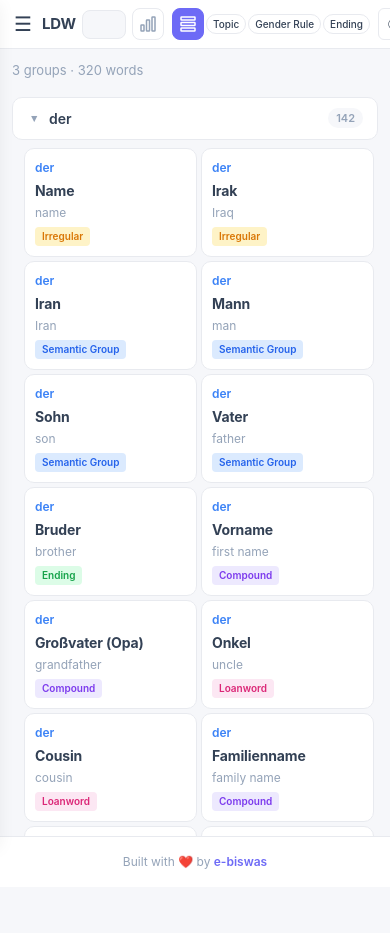
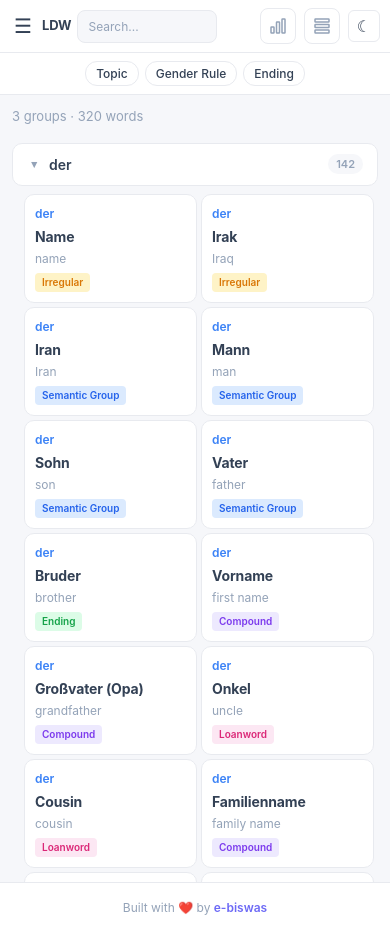
Before and after one commit to e-biswas/de-words, a React (Vite) app in the folder app/: page / in a window 390 px wide. Both pictures are taken after a click on the button 324 px from the left and 24 px from the top of the page. Before the commit the page ends 887 px from the top, so only its background shows below. Built offline with nearby package versions, Linux system fonts and the light colour scheme.

Commit message:
Mobile improvements: Search × stays inside, sidebar slides smooth with GPU acceleration, header buttons hit 36px touch targets, and group pills live in a sticky bar that stays open with ordering numbers

```diff
--- a/app/src/App.css
+++ b/app/src/App.css
@@ -100,6 +100,7 @@ body {
   top: 0;
   z-index: 20;
   backdrop-filter: blur(8px);
+  overflow: visible;
 }
 
 .app-header h1 {
@@ -123,6 +124,7 @@ body {
 .search-wrap {
   flex: 1;
   max-width: 320px;
+  min-width: 0;
   position: relative;
   display: flex;
   align-items: center;
@@ -130,7 +132,7 @@ body {
 
 .global-search {
   width: 100%;
-  padding: 6px 30px 6px 12px;
+  padding: 8px 34px 8px 12px;
   background: var(--bg);
   border: 1px solid var(--border);
   border-radius: 8px;
@@ -139,6 +141,7 @@ body {
   outline: none;
   font-family: var(--font);
   transition: border-color 0.15s;
+  -webkit-appearance: none;
 }
 
 .global-search::placeholder {
@@ -151,17 +154,22 @@ body {
 
 .search-clear {
   position: absolute;
-  right: 6px;
+  right: 4px;
   top: 50%;
   transform: translateY(-50%);
   background: none;
   border: none;
-  font-size: 16px;
-  color: var(--text-dim);
-  cursor: pointer;
-  padding: 2px 4px;
+  font-size: 18px;
+  width: 28px;
+  height: 28px;
+  color: var(--text-dim);
+  cursor: pointer;
+  display: flex;
+  align-items: center;
+  justify-content: center;
   line-height: 1;
-  border-radius: 3px;
+  border-radius: 6px;
+  z-index: 1;
 }
 
 .search-clear:hover {
@@ -300,6 +308,10 @@ body {
   background: var(--accent);
   color: #fff;
   border-color: var(--accent);
+}
+
+.mobile-only {
+  display: none;
 }
 
 .dark-toggle {
@@ -1601,12 +1613,15 @@ hr {
     z-index: 30;
     transform: translateX(-100%);
     transition: transform 0.25s ease;
+    will-change: transform;
     box-shadow: var(--shadow-lg);
     padding-top: 60px;
+    visibility: hidden;
   }
 
   .sidebar.open {
     transform: translateX(0);
+    visibility: visible;
   }
 
   .sidebar-overlay {
@@ -1647,21 +1662,58 @@ hr {
     font-size: 16px;
   }
 
-  .group-control {
-    gap: 2px;
-  }
-
-  .group-pill {
-    font-size: 10px;
-    padding: 3px 6px;
-  }
-
-  .group-by-label {
+  .icon-btn {
+    width: 36px;
+    height: 36px;
+  }
+
+  .mobile-only {
+    display: flex !important;
+  }
+
+  .mobile-group-bar {
     display: none;
+    padding: 8px 12px;
+    background: var(--surface);
+    border-bottom: 1px solid var(--border);
+    gap: 6px;
+    flex-wrap: wrap;
+    justify-content: center;
+    position: sticky;
+    top: 49px;
+    z-index: 19;
+  }
+
+  .mobile-group-bar.open {
+    display: flex;
+  }
+
+  .group-mob-btn.active {
+    background: var(--accent);
+    color: #fff;
+    border-color: var(--accent);
+  }
+
+  .app-header {
+    gap: 6px;
+    padding: 8px 10px;
+  }
+
+  .app-header h1 {
+    font-size: 14px;
+  }
+
+  .search-wrap {
+    max-width: 180px;
   }
 
   .global-search {
-    max-width: 160px;
+    font-size: 12px;
+    padding: 8px 32px 8px 10px;
+  }
+
+  .word-count {
+    display: none;
   }
 
   .nest-children {
@@ -1682,11 +1734,14 @@ hr {
   }
 
   .app-header h1 {
-    font-size: 15px;
+    font-size: 13px;
+  }
+
+  .search-wrap {
+    max-width: 140px;
   }
 
   .global-search {
-    max-width: 120px;
     font-size: 12px;
   }
 
--- a/app/src/App.jsx
+++ b/app/src/App.jsx
@@ -46,6 +46,7 @@ export default function App() {
   const [searchQuery, setSearchQuery] = useState("");
   const [sidebarOpen, setSidebarOpen] = useState(false);
   const [showStats, setShowStats] = useState(false);
+  const [groupBarOpen, setGroupBarOpen] = useState(false);
 
   useEffect(() => {
     document.documentElement.setAttribute(
@@ -215,7 +216,7 @@ export default function App() {
             </svg>
           </button>
 
-          <div className="group-control">
+          <div className="group-control desk-only">
             <button
               className={`icon-btn ${groupBy.length > 0 ? "active" : ""}`}
               onClick={() => setGroupBy(groupBy.length > 0 ? [] : ["article"])}
@@ -252,6 +253,22 @@ export default function App() {
             )}
           </div>
 
+          {/* Group toggle for mobile */}
+          <button
+            className="icon-btn mobile-only group-mob-btn"
+            onClick={() => {
+              setGroupBarOpen((o) => !o);
+              if (groupBy.length === 0) setGroupBy(["article"]);
+            }}
+            title="Group words"
+          >
+            <svg width="16" height="16" viewBox="0 0 16 16" fill="none" stroke="currentColor" strokeWidth="1.5" strokeLinecap="round">
+              <rect x="1" y="1" width="14" height="3" rx="0.5" />
+              <rect x="1" y="6.5" width="14" height="3" rx="0.5" />
+              <rect x="1" y="12" width="14" height="3" rx="0.5" />
+            </svg>
+          </button>
+
           <button
             className="toggle-btn dark-toggle"
             onClick={() => setDarkMode((d) => !d)}
@@ -260,6 +277,28 @@ export default function App() {
           </button>
         </div>
       </header>
+
+      <div className={`mobile-group-bar ${groupBarOpen ? "open" : ""}`}>
+        {TOP_LEVEL_GROUPS.map((opt) => {
+          const isActive = groupBy.includes(opt.value);
+          const topLevels = groupBy.filter((g) => g !== "article");
+          const activeIndex = topLevels.indexOf(opt.value);
+          const showNum = topLevels.length > 1 && isActive;
+          return (
+            <button
+              key={opt.value}
+              className={`group-pill ${isActive ? "active" : ""}`}
+              onClick={() => {
+                if (isActive) setGroupBy(groupBy.filter((g) => g !== opt.value));
+                else setGroupBy([...topLevels, opt.value, "article"]);
+              }}
+            >
+              {showNum && <span className="pill-num">{activeIndex + 1}</span>}
+              {opt.label}
+            </button>
+          );
+        })}
+      </div>
 
       <div className="layout">
         {/* Mobile overlay */}
```
